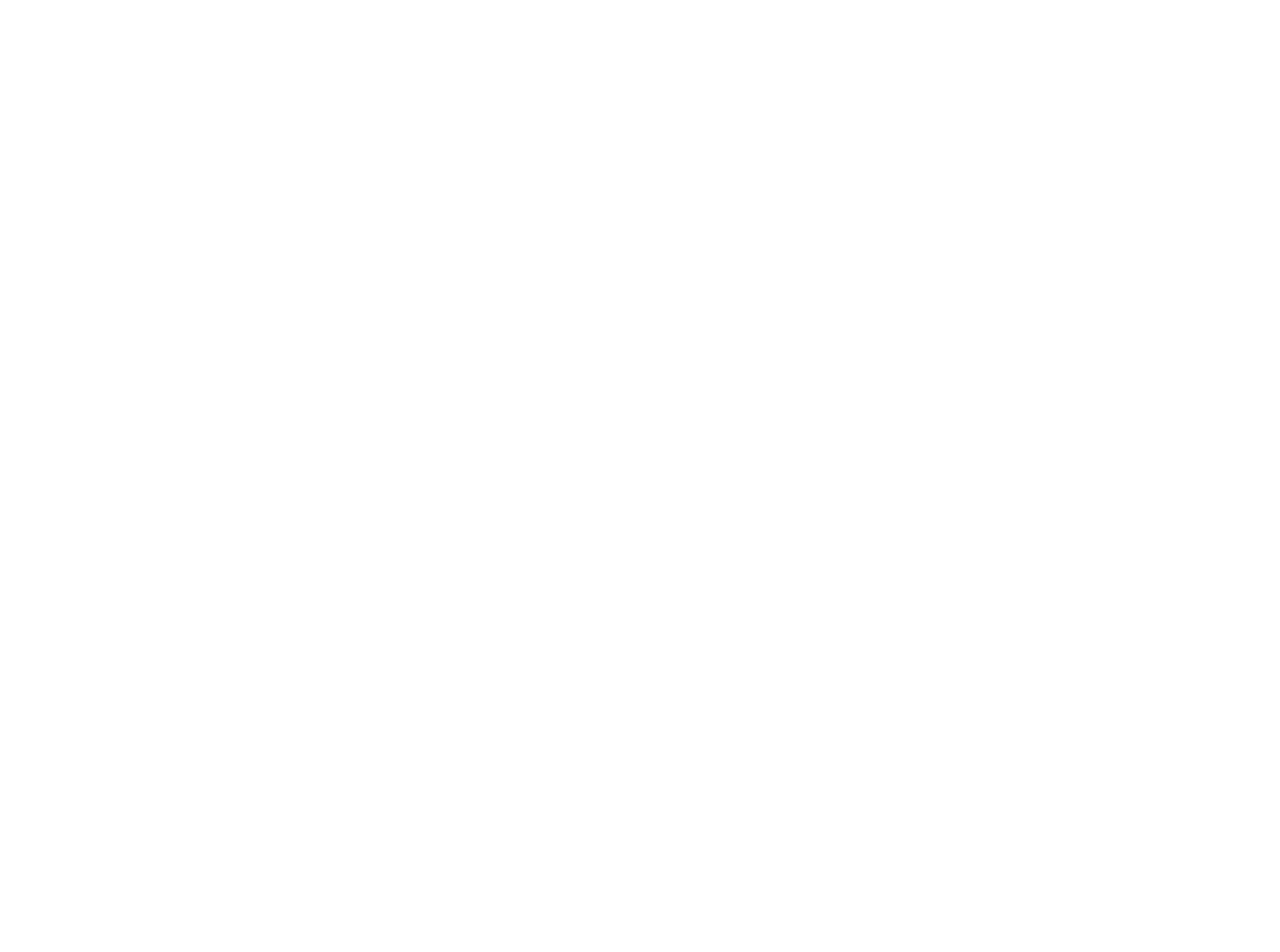
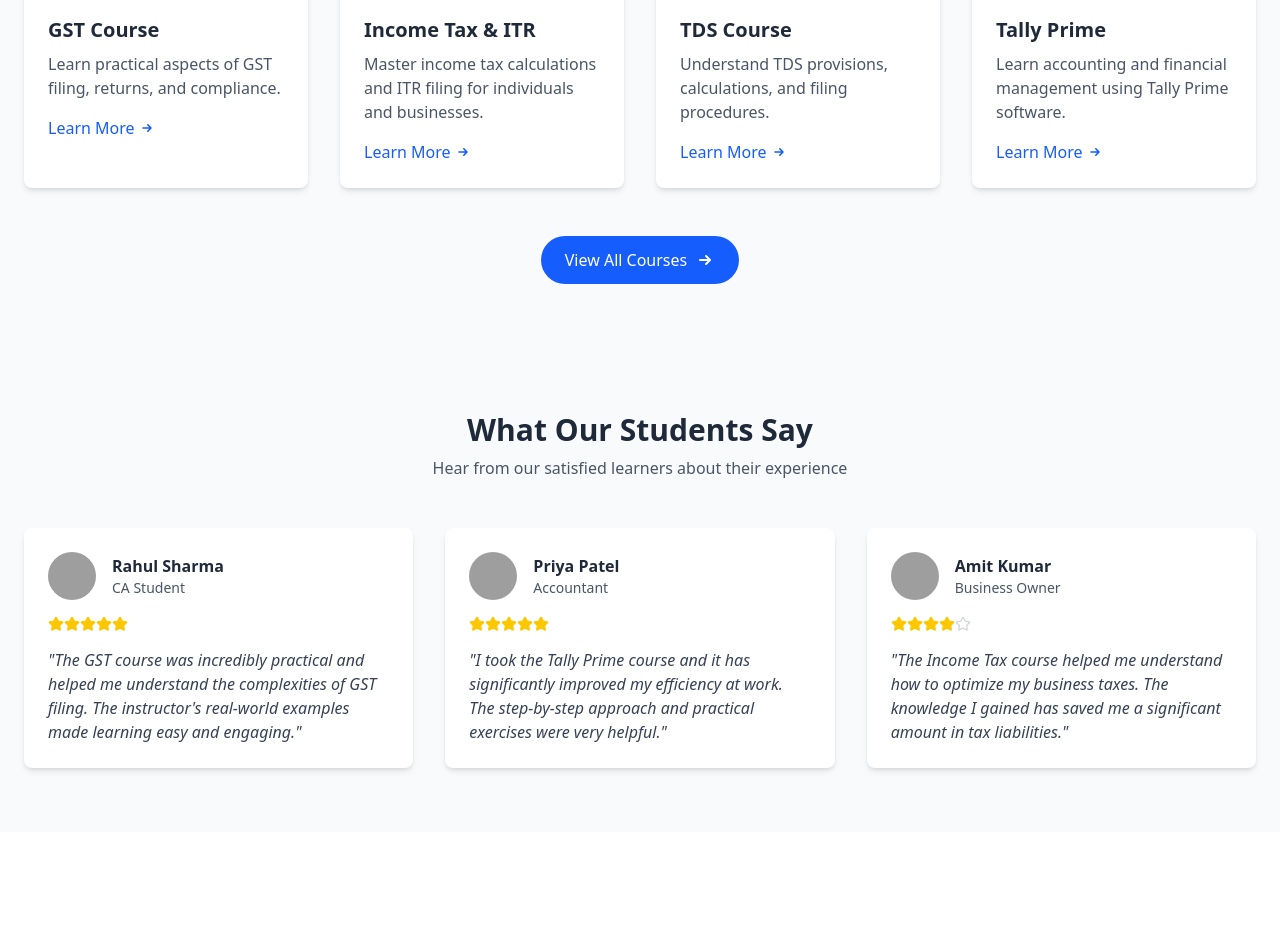
Before and after one commit to Narender009/kamal-app, a React (Vite) app: page / in a window 1280 px wide. Shown: the part 1740-2692 px from the top of the page. Before the commit the page ends 1669 px from the top, so only its background shows below. Built offline with nearby package versions, Linux system fonts and the light colour scheme; grey boxes are pictures that could not be loaded.

Commit message:
Initial commit

```diff
--- a/src/pages/HomePage.jsx
+++ b/src/pages/HomePage.jsx
@@ -1,18 +1,18 @@
 import React from "react"
 import HeroSection from "../components/Home/herosection";
 import FeaturesSection from "../components/Home/FeaturesSection";
-// import CoursesList from "../components/home/CoursesList";
-// import TestimonialsSection from "../components/home/TestimonialsSection";
-// import CtaSection from "../components/home/CtaSection"
+import CoursesList from "../components/home/CoursesList";
+import TestimonialsSection from "../components/home/TestimonialsSection";
+import CtaSection from "../components/home/CtaSection"
 
 const HomePage = () => {
   return (
     <div>
       <HeroSection />
       <FeaturesSection />
-      {/* <CoursesList />
+      <CoursesList />
       <TestimonialsSection />
-      <CtaSection /> */}
+      <CtaSection />
     </div>
   )
 }
```
